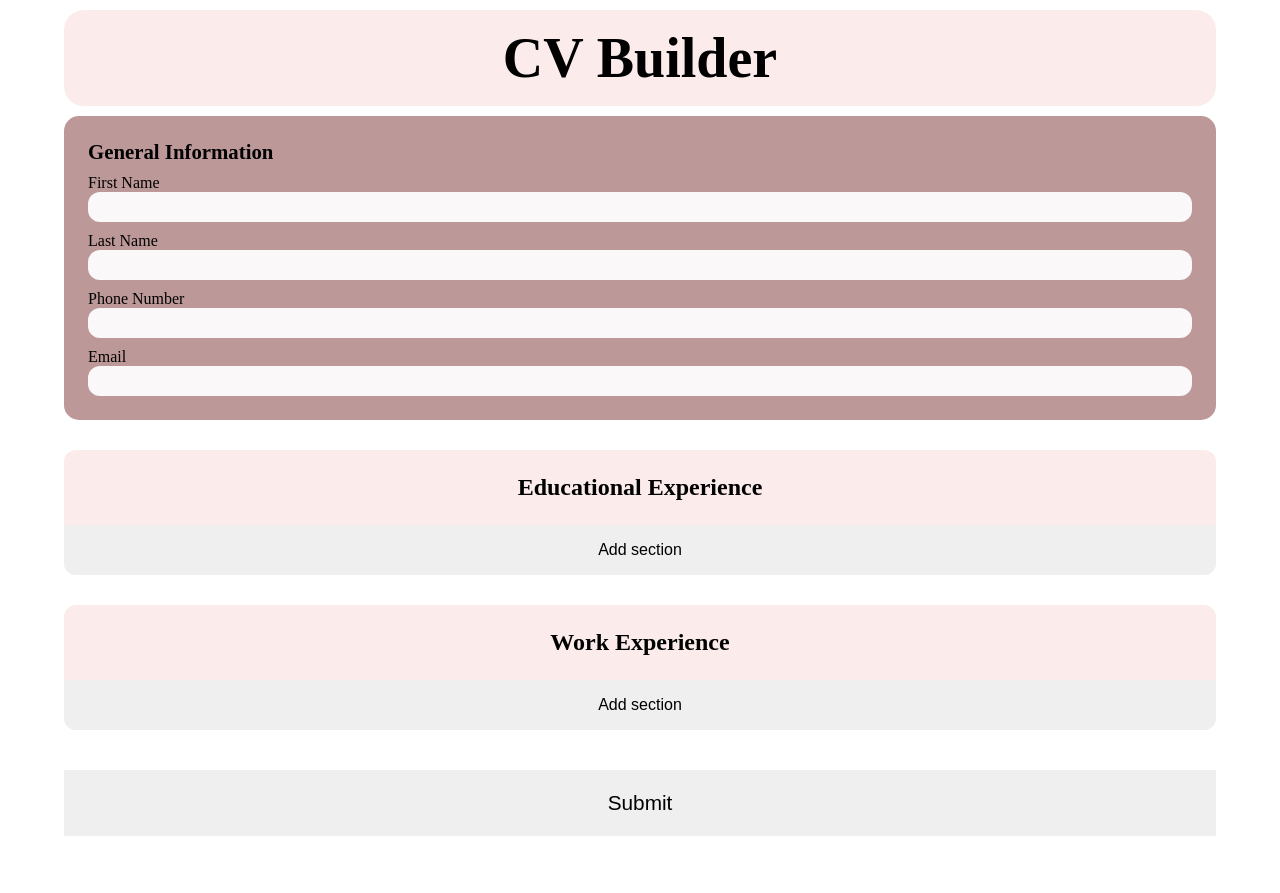
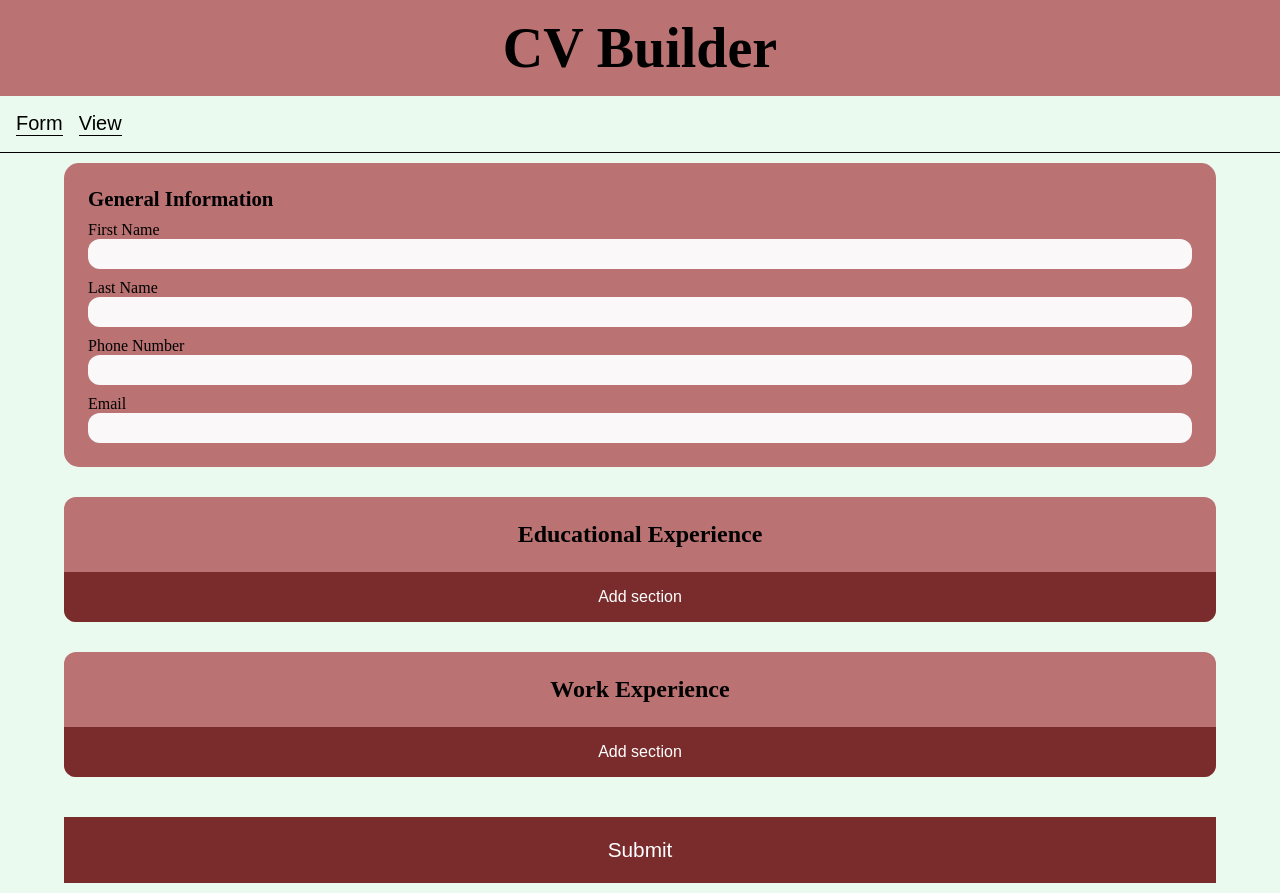
Before and after one commit to kenyounot123/react-cv, a React (Vite) app: page / in a window 1280 px wide. Before the commit the page ends 846 px from the top, so only its background shows below. Built offline with nearby package versions, Linux system fonts and the light colour scheme.

Commit message:
Update color palette

```diff
--- a/src/App.css
+++ b/src/App.css
@@ -1,27 +1,57 @@
 :root {
-  --main-background-color: #fbebeb;
+  --main-background-color: #ba7272;
+  --secondary-color: #ebfaef;
   --input-field-color: #faf8f8;
-  --card-color: rgb(189, 152, 152);
+  --card-color: #fbebeb;
+  --stand-out-color: #7a2c2c;
 }
 * {
   box-sizing: border-box;
   margin: 0;
   padding: 0;
 }
+body {
+  background-color: var(--secondary-color);
+}
 .container {
   width: 90%;
   margin: 10px auto;
 }
+.select-page-container {
+  display: flex;
+  gap: 1em;
+  padding: 1em;
+  background-color: var(--secondary-color);
+  border-bottom: 1px solid black;
+}
+.form-page,
+.view-page {
+  appearance: none;
+  background-color: transparent;
+  border: none;
+  padding: 0;
+  margin: 0;
+  color: black;
+  font-size: 1.25rem;
+  border-bottom: 1px solid black;
+}
+.form-page:hover,
+.view-page:hover {
+  opacity: 0.5;
+}
 .header-container {
   background-color: var(--main-background-color);
-  border-radius: 20px;
   padding: 1rem 2rem;
 }
 .header-title {
   font-size: 3.5rem;
   text-align: center;
 }
-
+.form-info-container {
+  border-radius: 15px;
+  padding: 1.5em;
+  background-color: var(--main-background-color);
+}
 .form-info-title {
   font-size: 1.3rem;
 }
@@ -57,6 +87,7 @@
   padding: 1em 2em;
 }
 .section-add-btn {
+  color: white;
   width: 100%;
   padding: 1em 2em;
   border: none;
@@ -64,6 +95,7 @@
   border-bottom-left-radius: 12px;
   border-bottom-right-radius: 12px;
   transition: background-color 0.3s;
+  background-color: var(--stand-out-color);
 }
 
 .submit-btn {
@@ -72,11 +104,13 @@
   width: 100%;
   padding: 1em 2em;
   font-size: 1.3rem;
+  color: white;
   border: none;
+  background-color: var(--stand-out-color);
 }
 .submit-btn:hover,
 .section-add-btn:hover {
-  background-color: #ccc;
+  background-color: #854967;
 }
 .submit-btn:active,
 .section-add-btn:active,
--- a/src/App.jsx
+++ b/src/App.jsx
@@ -1,13 +1,15 @@
 import Header from "./components/Header.jsx";
 import InfoForm from "./components/InfoForm.jsx";
-import "./App.css";
 import MoreFields from "./components/MoreFields.jsx";
 import SubmitBtn from "./components/SubmitBtn.jsx";
+import SelectPage from "./components/SelectPage.jsx";
+import "./App.css";
 
 function App() {
   return (
     <>
       <Header />
+      <SelectPage />
       <InfoForm />
       <MoreFields title="Educational" />
       <MoreFields title="Work" />
--- a/src/components/Header.jsx
+++ b/src/components/Header.jsx
@@ -1,6 +1,7 @@
+import "../App.css";
 export default function Header() {
   return (
-    <div className="header-container container">
+    <div className="header-container">
       <h1 className="header-title">CV Builder</h1>
     </div>
   );
--- a/src/components/InfoForm.jsx
+++ b/src/components/InfoForm.jsx
@@ -1,6 +1,6 @@
 export default function InfoForm() {
   return (
-    <div className="form-info-container form-card container">
+    <div className="form-info-container container">
       <h3 className="form-info-title"> General Information </h3>
       <form className="form-info-section">
         <label className="input-field-labels" htmlFor="firstName">
--- a/src/components/NewFormSection.jsx
+++ b/src/components/NewFormSection.jsx
@@ -4,7 +4,7 @@ import DeleteSectionBtn from "./DeleteSectionBtn";
 export default function NewFormSection({ formFor, onDelete }) {
   return (
     <div className="form-card container">
-      {formFor === "Educational" && (
+      {formFor === "Work" && (
         <form>
           <label className="input-field-labels" htmlFor="companyName">
             Company Name
@@ -27,7 +27,7 @@ export default function NewFormSection({ formFor, onDelete }) {
           <textarea className="input-field" id="responsibilities"></textarea>
         </form>
       )}
-      {formFor === "Work" && (
+      {formFor === "Educational" && (
         <form>
           <label className="input-field-labels" htmlFor="study">
             Study
--- /dev/null
+++ b/src/components/SelectPage.jsx
@@ -0,0 +1,8 @@
+export default function SelectPage() {
+  return (
+    <div className="select-page-container">
+      <button className="form-page">Form</button>
+      <button className="view-page">View</button>
+    </div>
+  );
+}
```
